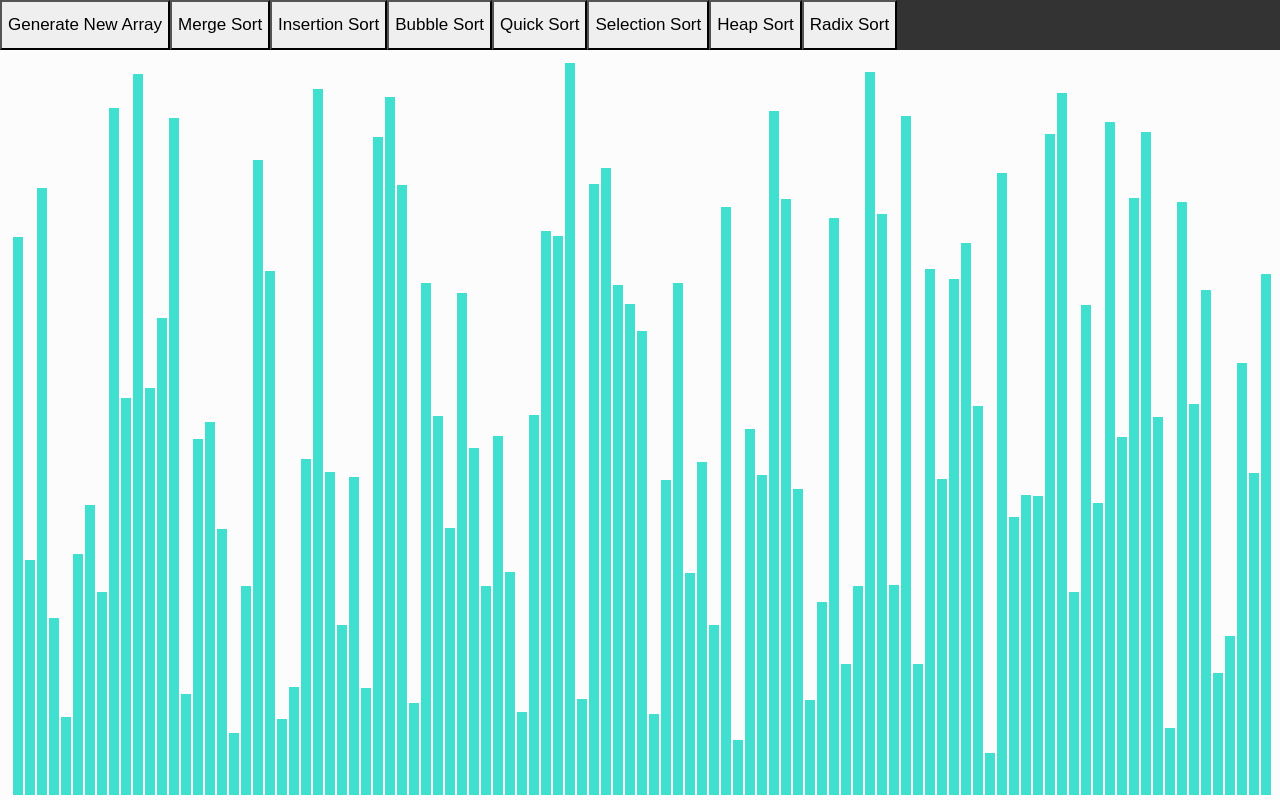
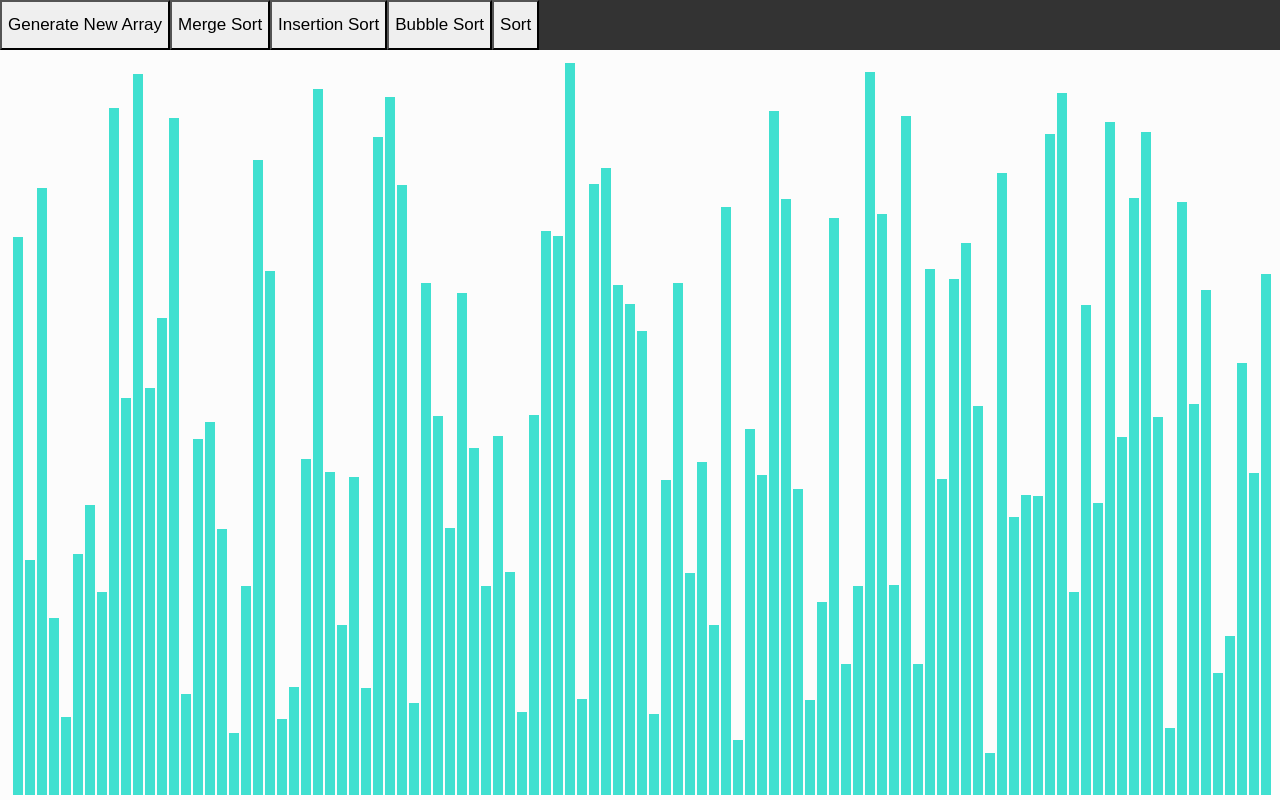
Before and after one commit to a3ox/sorting_visualizer, a React (Create React App) app: page / in a window 1280 px wide. Built offline with nearby package versions, Linux system fonts and the light colour scheme.

Commit message:
sort button and algorithm state management

```diff
--- a/src/SortingVisualizer/SortingVisualizer.jsx
+++ b/src/SortingVisualizer/SortingVisualizer.jsx
@@ -15,7 +15,8 @@ export default class SortingVisualizer extends React.Component {
     this.state = {
       array: [],
       width: parseInt(window.innerWidth),
-      height: parseInt(window.innerHeight)
+      height: parseInt(window.innerHeight),
+      algorithm: null
     };
   }
 
@@ -28,6 +29,12 @@ export default class SortingVisualizer extends React.Component {
     this.setState({
       width: parseInt(window.innerWidth),
       height: parseInt(window.innerHeight)
+    });
+  }
+
+  updateAlgorithm(alg = null) {
+    this.setState({
+      algorithm: alg.bind(this)
     });
   }
 
@@ -115,13 +122,16 @@ export default class SortingVisualizer extends React.Component {
     }
   }
 
-  quickSort() {}
+  // quickSort() {}
+  // selectionSort() {}
+  // heapSort() {}
+  // radixSort() {}
 
-  selectionSort() {}
-
-  heapSort() {}
-
-  radixSort() {}
+  callSelectedSort() {
+    if (this.state.algorithm) {
+      this.state.algorithm.call();
+    }
+  }
 
   render() {
     const { array } = this.state;
@@ -130,13 +140,21 @@ export default class SortingVisualizer extends React.Component {
       <div>
         <div className="opt-bar">
           <button onClick={() => this.resetArray()}>Generate New Array</button>
-          <button onClick={() => this.mergeSort()}>Merge Sort</button>
-          <button onClick={() => this.insertionSort()}>Insertion Sort</button>
-          <button onClick={() => this.bubbleSort()}>Bubble Sort</button>
-          <button onClick={() => this.quickSort()}>Quick Sort</button>
+          <button onClick={() => this.updateAlgorithm(this.mergeSort)}>
+            Merge Sort
+          </button>
+          <button onClick={() => this.updateAlgorithm(this.insertionSort)}>
+            Insertion Sort
+          </button>
+          <button onClick={() => this.updateAlgorithm(this.bubbleSort)}>
+            Bubble Sort
+          </button>
+          <button onClick={() => this.callSelectedSort()}>Sort</button>
+
+          {/* <button onClick={() => this.quickSort()}>Quick Sort</button>
           <button onClick={() => this.selectionSort()}>Selection Sort</button>
           <button onClick={() => this.heapSort()}>Heap Sort</button>
-          <button onClick={() => this.radixSort()}>Radix Sort</button>
+          <button onClick={() => this.radixSort()}>Radix Sort</button> */}
         </div>
         <div className="array-container">
           {array.map((value, idx) => (
```
